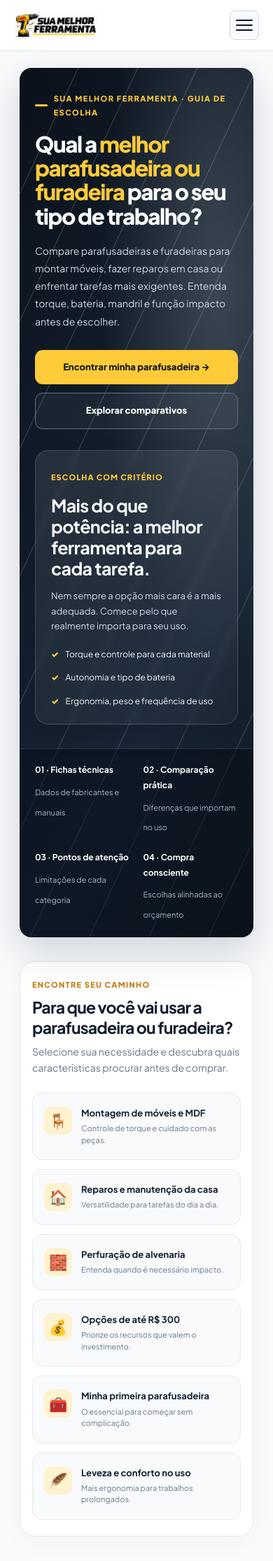
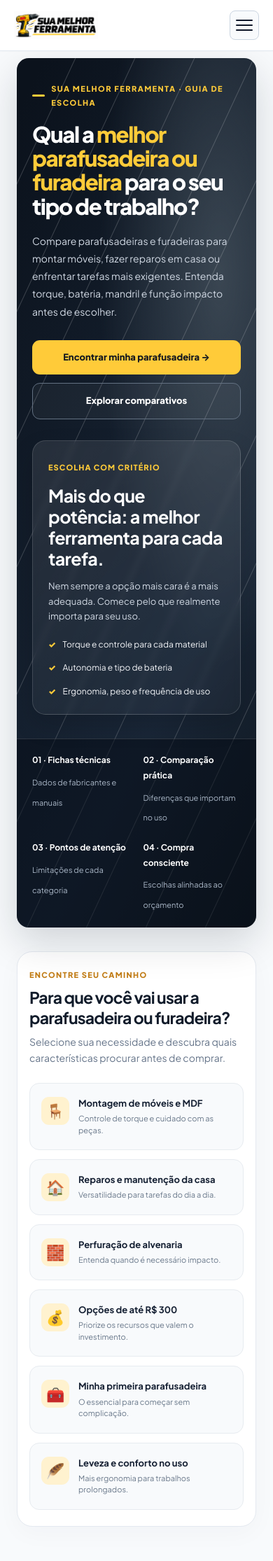
Before and after one commit to membroequipe/SiteReview, a Jekyll site: the page built from index.html, in a window 390 px wide. Shown: the top 2230 px of the page at 70% size. Built offline with Jekyll 4.4.1, drawn with Linux system fonts in a browser that asks for light colours.

Commit message:
Update style.css

```diff
--- a/assets/css/style.css
+++ b/assets/css/style.css
@@ -702,11 +702,11 @@
     flex-direction: row !important;
     justify-content: space-between !important;
     align-items: center !important;
-    padding: 15px 20px !important; /* Aumentado de 12px para 15px (~20% mais altura) */
+    padding: 15px 20px !important;
   }
 
   .site-logo-img {
-    height: 40px !important; /* Ajustado de 32px para 40px (proporcional ao novo espaço mobile) */
+    height: 40px !important;
     width: auto !important;
   }
 
@@ -744,7 +744,7 @@
     transform: translateY(-7px) rotate(-45deg);
   }
 
-  /* Menu Deslizante */
+  /* Menu Deslizante Fechado por Defeito */
   .site-nav {
     display: none !important;
     position: absolute !important;
@@ -800,6 +800,26 @@
     color: #64748b !important;
     padding: 6px 0 !important;
     border-bottom: none;
+  }
+
+  /* LIBERTAÇÃO DO CONTEÚDO E GRELHA MOBILE */
+  .site-content,
+  body.home-page .site-content,
+  .pc-home {
+    width: 100% !important;
+    max-width: 100% !important;
+    padding: 0 12px !important;
+    margin: 10px auto !important;
+  }
+
+  .home-posts-grid,
+  .reviews-grid,
+  .comparisons-grid,
+  .posts-grid {
+    display: grid !important;
+    grid-template-columns: 1fr !important;
+    gap: 16px !important;
+    padding: 0 !important;
   }
 }
 
```
